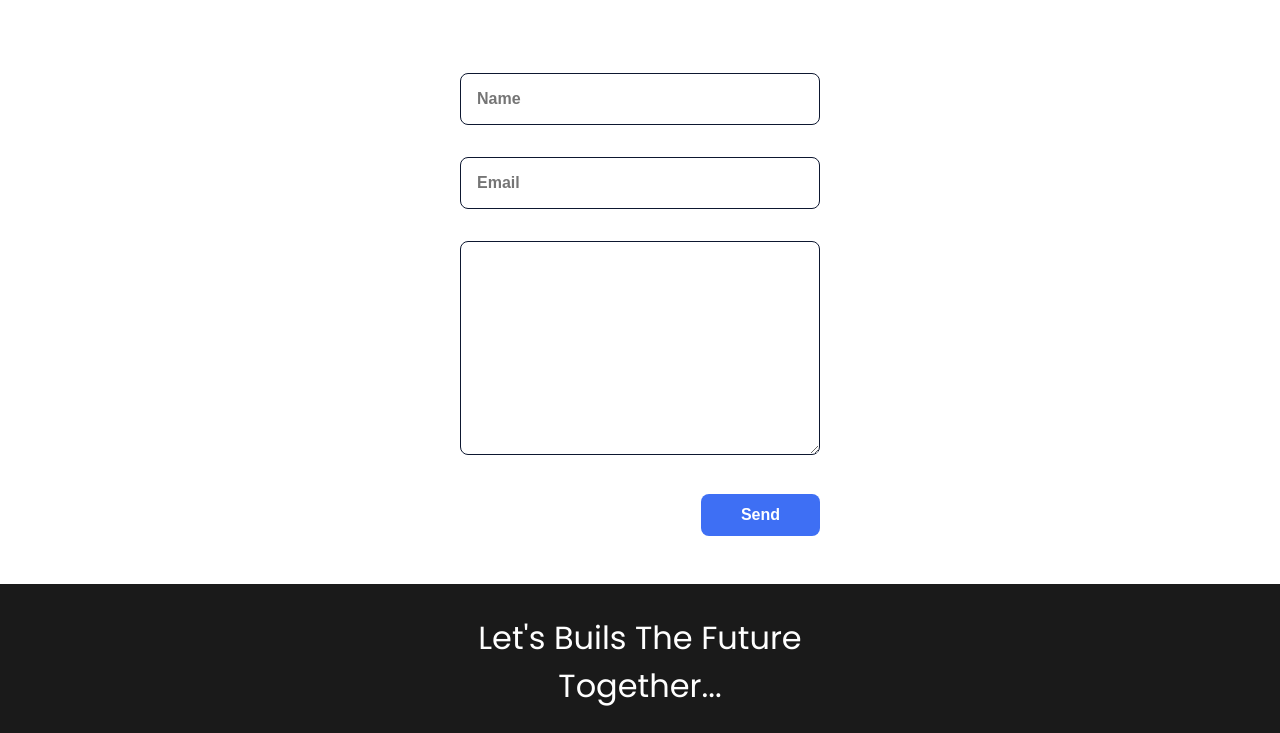
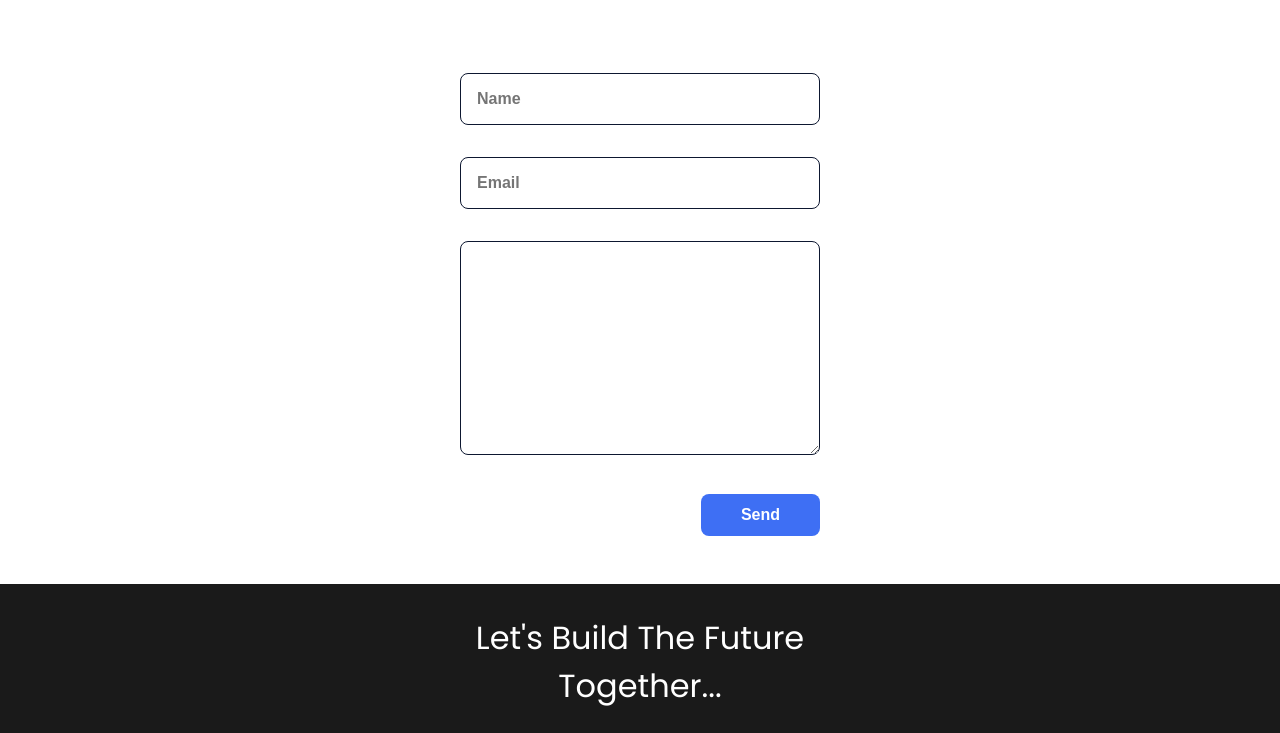
Before and after one commit to YuvrajSatwan/testplease, a plain HTML site: page index.html in a window 1280 px wide. Shown: the part 2901-3634 px from the top of the page. Drawn offline with nearby package versions, Linux system fonts and the light colour scheme.

Commit message:
Update index.html

```diff
--- a/index.html
+++ b/index.html
@@ -195,7 +195,7 @@
         <!--===== FOOTER =====-->
         <footer class="custom-footer">
 
-            <span class="tagline">Let's Buils The Future <br> Together...</span> <br>
+            <span class="tagline">Let's Build The Future <br> Together...</span> <br>
 
             <div class="social-icons">
               <a href="https://www.instagram.com/its_uv_57/"><i class="fab fa-instagram"></i></a>
```
